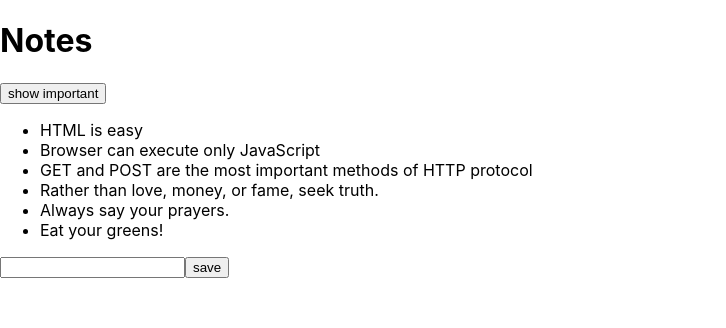
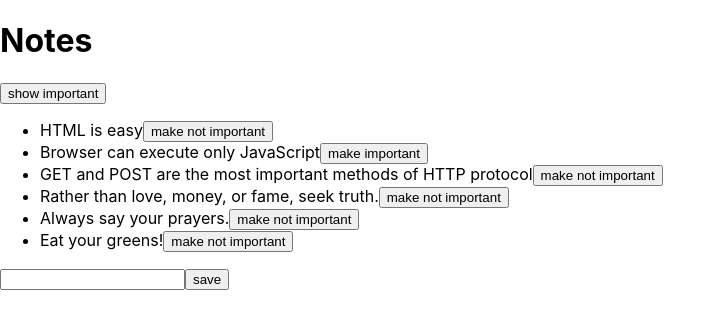
Before and after one commit to jvaverka/FullStackOpen, a React (Create React App) app in the folder part2/: page / in a window 1280 px wide. Shown: the top 328 px of the page, without its empty margins (0-726 px from the left). Built offline with nearby package versions, Linux system fonts and the light colour scheme; data requests are answered from the project's data file; the HTML template or start-up script is replaced by a standard one.

Commit message:
complete part 2d - changing the importance of ntoes

```diff
--- a/part2/src/App.js
+++ b/part2/src/App.js
@@ -44,6 +44,17 @@
         ? notes
         : notes.filter( note => note.important )
 
+    const toggleImportanceOf = id => {
+        const url = `http://localhost:3001/notes/${id}`
+        const note = notes.find(n => n.id === id)
+        const changedNote = { ...note, important: !note.important }
+
+        axios.put(url, changedNote)
+            .then(response => {
+                setNotes(notes.map(note => note.id !== id ? note : response.data))
+            })
+    }
+
     return (
         <div>
             <h1>Notes</h1>
@@ -54,7 +65,11 @@
             </div>
             <ul>
                 {notesToShow.map(note =>
-                    <Note key={note.id} note={note} />
+                    <Note
+                        key={note.id}
+                        note={note}
+                        toggleImportance={() => toggleImportanceOf(note.id)}
+                    />
                 )}
             </ul>
             <form onSubmit={addNote}>
--- a/part2/src/components/Note.js
+++ b/part2/src/components/Note.js
@@ -1,9 +1,14 @@
 import React from 'react'
 
-const Note = ({ note }) => {
+const Note = ({ note, toggleImportance }) => {
+    const label = note.important
+        ? 'make not important'
+        : 'make important'
+
     return (
         <li>
             {note.content}
+            <button onClick={toggleImportance}>{label}</button>
         </li>
     )
 }
```
